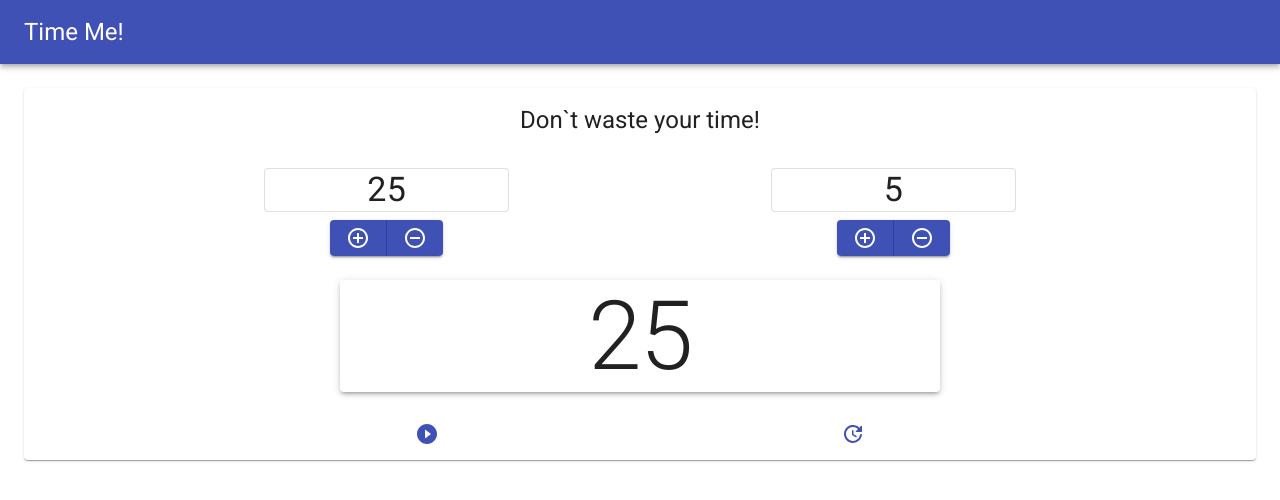
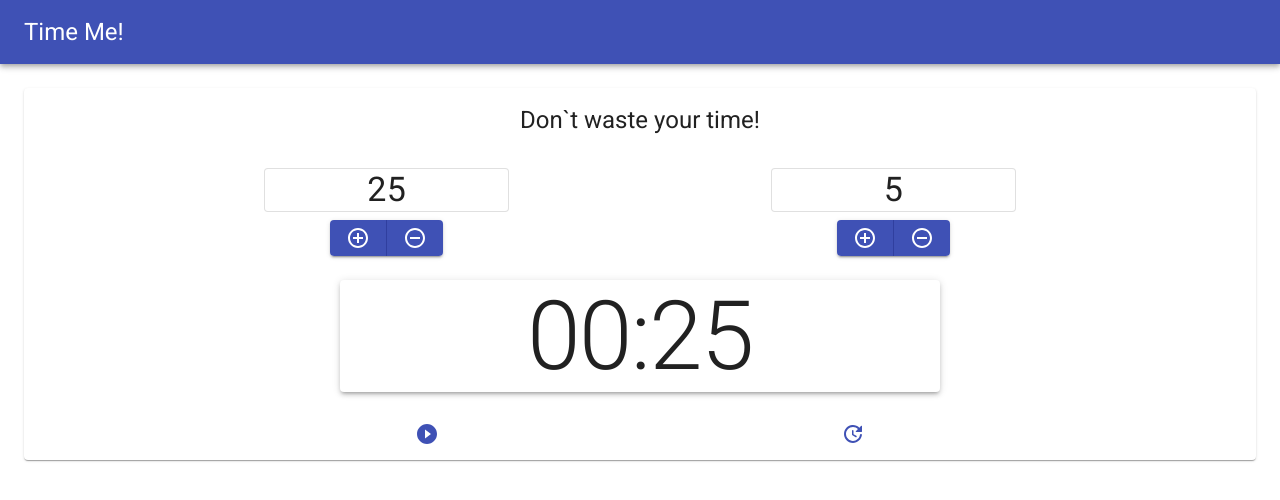
Before and after one commit to ibanld/timeme, a React (Create React App) app: page / in a window 1280 px wide. Shown: the top 500 px of the page. Built offline with nearby package versions, Linux system fonts and the light colour scheme.

Commit message:
Disable buttons while countdown active

```diff
--- a/src/components/ClockComponent.js
+++ b/src/components/ClockComponent.js
@@ -9,26 +9,24 @@ export default function Clock() {
     const [timer, setTimer] = useState(25)
     const [breaker, setBreak] = useState(5)
     const [play, setPlay] = useState(false)
-    const [countdown, setCountdown] = useState(timer)
+    const [countdown, setCountdown] = useState()
+    const [disableBtn, setDisableBtn] = useState(false)
 
     const handleReset = () => {
         setCountdown(timer)
         setTimer(25)
         setBreak(5)
         setPlay(false)
+        setDisableBtn(false)
     }
 
     useEffect( () => {
         setCountdown(timer);
     }, [timer]);
 
-    const convert = (time) => {
-        let minutes = time;
-        let seconds = time - Math.floor(time);
-        if (minutes < 10) {minutes = "0"+minutes;}
-        if (seconds < 10) {seconds = "0"+seconds;}
-        return `${minutes}:${seconds}`;
-    }
+    useEffect( () => {
+        play && setDisableBtn(true);
+    }, [play])
 
     return (
         <>
@@ -38,7 +36,7 @@ export default function Clock() {
                 style={{textAlign: 'center'}}
                 />
                 <CardContent>
-                    <Counters play = {play} timer={timer} setTimer={setTimer} breaker={breaker} setBreak={setBreak} />
+                    <Counters disableBtn = {disableBtn} timer={timer} setTimer={setTimer} breaker={breaker} setBreak={setBreak} />
                     <Countdown timer = {timer} countdown={countdown} breaker={breaker} play={play} setCountdown={setCountdown} />
                 </CardContent>
                 <PlayReset play={play} setPlay={setPlay} handleReset={handleReset} />
--- a/src/components/CountdownComponent.js
+++ b/src/components/CountdownComponent.js
@@ -24,11 +24,24 @@ export default function Countdown({timer, countdown, breaker, play, setCountdown
 
     }, [countdown, setCountdown, playBreaker, breaker, timer])
 
+    const convert = (time) => {
+        let minutes = Math.floor(time / 60);
+        let seconds = time - ( minutes * 60);
+
+        function str_pad_left(string,pad,length) {
+            return (new Array(length+1).join(pad)+string).slice(-length);
+        }
+
+        let finalTime = str_pad_left(minutes,'0',2)+':'+str_pad_left(seconds,'0',2);
+
+        return finalTime
+    }
+
 	return(
         <Grid container justify='center' style={{width: '100%', marginTop: '3vh'}}>
             <Paper id='time-left' elevation={3} style={{width: '50%', textAlign:'center'}}>
                 <Typography variant='h1'>
-                    {countdown}
+                    {convert(countdown)}
                 </Typography>
             </Paper>
         </Grid>
--- a/src/components/CountersComponent.js
+++ b/src/components/CountersComponent.js
@@ -2,7 +2,7 @@ import React from 'react'
 import { Button, ButtonGroup, Typography, Grid, Paper } from '@material-ui/core'
 import { AddCircleOutline, RemoveCircleOutline } from '@material-ui/icons'
 
-function Counters({play, timer, setTimer, breaker, setBreak }) {
+function Counters({disableBtn, timer, setTimer, breaker, setBreak }) {
 
     const activeTimer = (<ButtonGroup variant="contained" color="primary" aria-label="session-label" style={{marginTop: '1vh'}}>
                             <Button id='session-increment' onClick={ () => setTimer(prevTimer => prevTimer+1) } ><AddCircleOutline /></Button>
@@ -38,7 +38,7 @@ function Counters({play, timer, setTimer, breaker, setBreak }) {
                     <Paper id='session-length' variant='outlined' elevation={3} style={{width: '50%', textAlign:'center'}}>
                         <Typography variant='h4'>{timer}</Typography>
                     </Paper>
-                            {!play ? activeTimer : disabledButtons}
+                            {!disableBtn ? activeTimer : disabledButtons}
                 </Grid>
             </Grid>
             <Grid item md={5} id='break-label'>
@@ -51,7 +51,7 @@ function Counters({play, timer, setTimer, breaker, setBreak }) {
                     <Paper id="break-length" variant='outlined' elevation={3} style={{width: '50%', textAlign:'center'}}>
                         <Typography variant='h4'>{breaker}</Typography>
                     </Paper>
-                    {!play ? activeBreak : disabledButtons}
+                    {!disableBtn ? activeBreak : disabledButtons}
                 </Grid>
             </Grid>
         </Grid>
```
